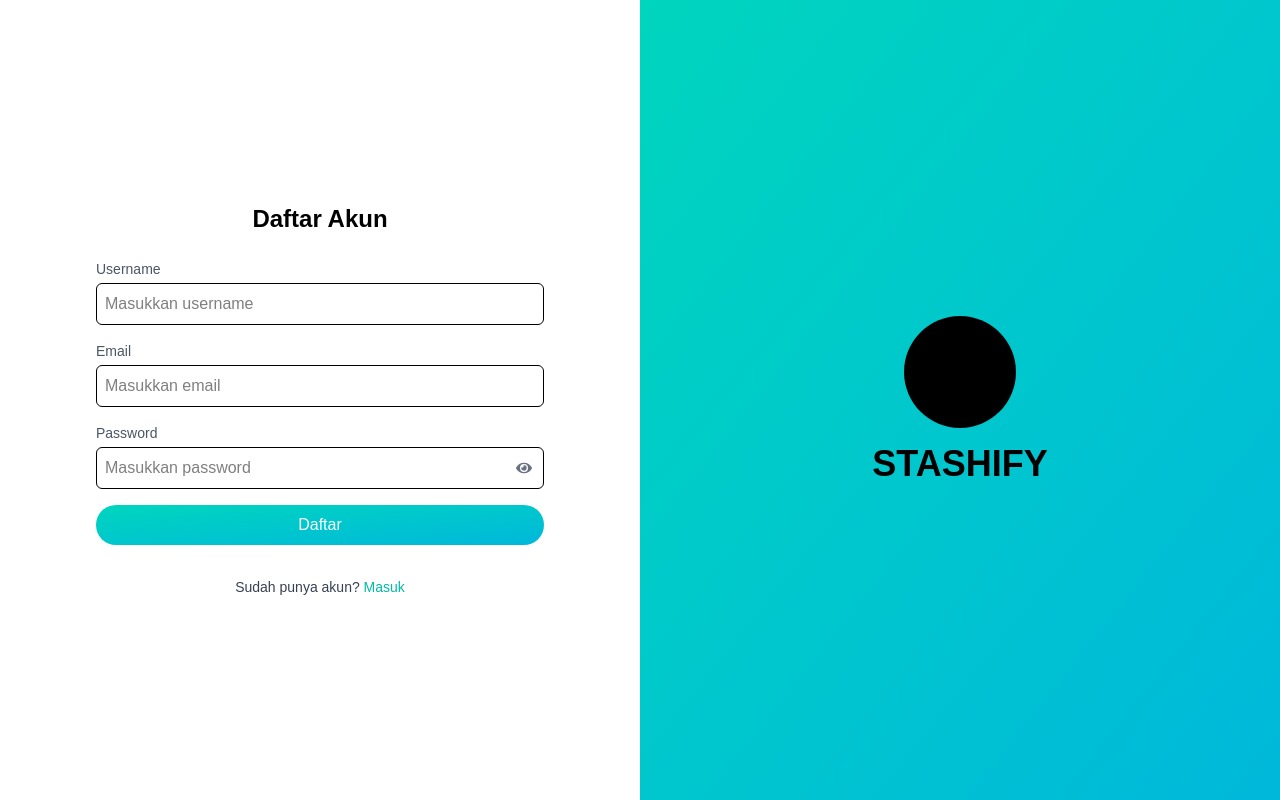
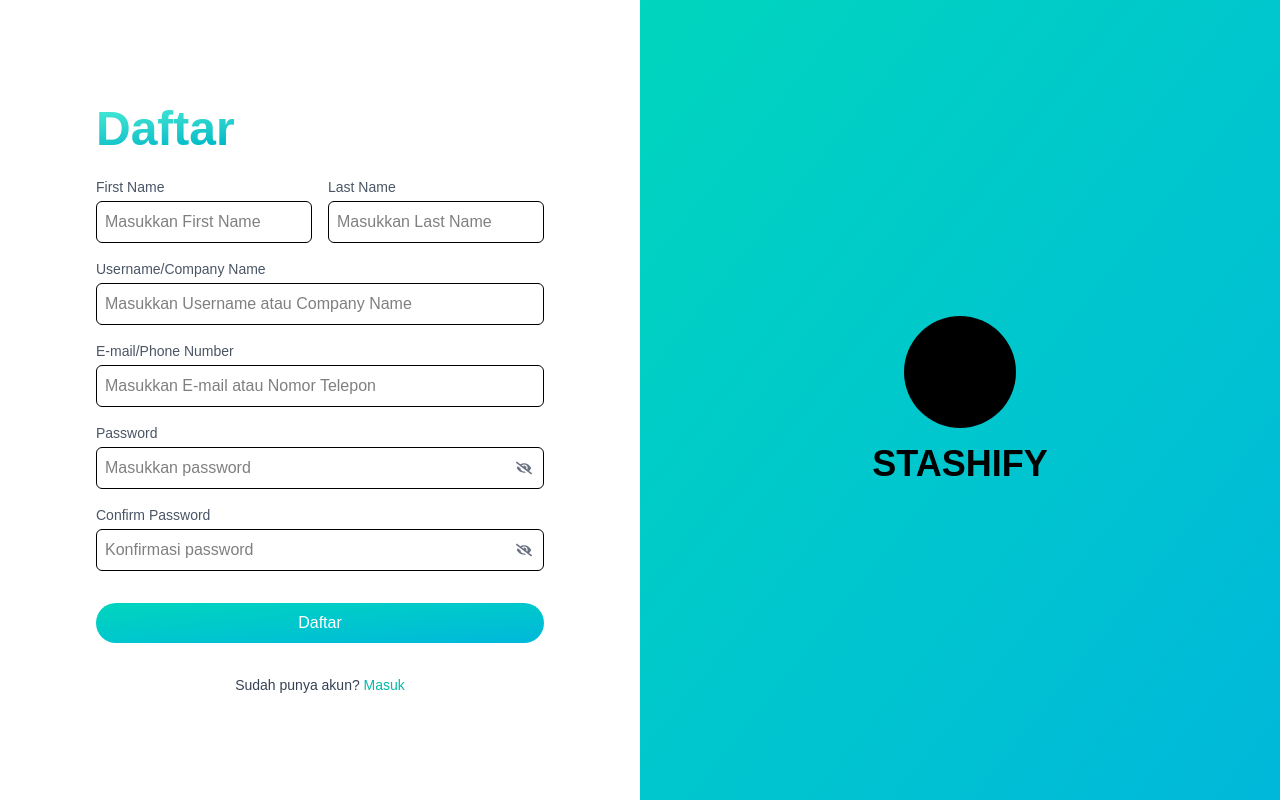
Before and after one commit to rafalino26/stashify, a Next.js app: page /register in a window 1280 px wide. Built offline with nearby package versions, Linux system fonts and the light colour scheme.

Commit message:
register and login layout edit

```diff
--- a/src/app/LoginForm.tsx
+++ b/src/app/LoginForm.tsx
@@ -19,7 +19,7 @@
       return;
     }
 
-    if (username === 'user' && password === 'password123') {
+    if (username === 'tups' && password === 'tupsgans') {
       alert('Login berhasil!');
       setError('');
     } else {
@@ -32,7 +32,7 @@
       {/* Kiri - Form Section */}
       <div className="w-1/2 flex items-center justify-center p-8">
         <div className="w-full max-w-md">
-          <h2 className="text-2xl font-bold text-black mb-6 text-center">Login Akun</h2>
+          <h2 className="text-5xl font-bold bg-gradient-to-br from-teal-300 to-cyan-600 bg-clip-text text-transparent mb-6 leading-tight">Login</h2>
 
           {error && (
             <div className="text-red-600 bg-red-100 p-2 rounded text-center mb-4">
--- a/src/app/register/component/RegisterForm.tsx
+++ b/src/app/register/component/RegisterForm.tsx
@@ -6,25 +6,48 @@
 
 export default function RegisterForm() {
   const [showPassword, setShowPassword] = useState(false);
+  const [showConfirmPassword, setShowConfirmPassword] = useState(false);
+
+  const [firstName, setFirstName] = useState("");
+  const [lastName, setLastName] = useState("");
   const [username, setUsername] = useState("");
-  const [email, setEmail] = useState("");
+  const [emailOrPhone, setEmailOrPhone] = useState("");
   const [password, setPassword] = useState("");
-  const [errors, setErrors] = useState({ username: "", email: "", password: "", terms: "" });
+  const [confirmPassword, setConfirmPassword] = useState("");
+
+  const [errors, setErrors] = useState({
+    firstName: "",
+    lastName: "",
+    username: "",
+    emailOrPhone: "",
+    password: "",
+    confirmPassword: "",
+  });
 
   const handleSubmit = (e: React.FormEvent<HTMLFormElement>) => {
     e.preventDefault();
-    let valid = true;
-    const newErrors = { username: "", email: "", password: "", terms: "" };
+    const newErrors = {
+      firstName: "",
+      lastName: "",
+      username: "",
+      emailOrPhone: "",
+      password: "",
+      confirmPassword: "",
+    };
 
-    if (!username) newErrors.username = "Username tidak boleh kosong.";
-    if (!email) newErrors.email = "Email tidak boleh kosong.";
-    if (email && !/\S+@\S+\.\S+/.test(email)) newErrors.email = "Format email tidak valid.";
-    if (!password) newErrors.password = "Password tidak boleh kosong.";
-    if (password && password.length < 8) newErrors.password = "Password minimal 8 karakter.";
+    if (!firstName) newErrors.firstName = "First name tidak boleh kosong.";
+    if (!lastName) newErrors.lastName = "Last name tidak boleh kosong.";
+    if (!username) newErrors.username = "Username atau company name wajib diisi.";
+    if (!emailOrPhone) newErrors.emailOrPhone = "Email atau nomor telepon wajib diisi.";
+    if (password.length < 8) newErrors.password = "Password minimal 8 karakter.";
+    if (password !== confirmPassword) newErrors.confirmPassword = "Konfirmasi password tidak sesuai.";
 
     setErrors(newErrors);
 
-    if (!valid) return;
+    if (Object.values(newErrors).some((err) => err !== "")) return;
+
+    // Handle registrasi di sini (API call atau logika lainnya)
+    console.log({ firstName, lastName, username, emailOrPhone, password });
   };
 
   return (
@@ -32,40 +55,69 @@
       {/* Kiri - Form Section */}
       <div className="w-1/2 flex items-center justify-center p-8">
         <div className="w-full max-w-md">
-          <h2 className="text-2xl font-bold text-black mb-6 text-center">Daftar Akun</h2>
+        <h2 className="text-5xl font-bold bg-gradient-to-br from-teal-300 to-cyan-600 bg-clip-text text-transparent mb-6">
+  Daftar
+</h2>
+
 
           <form onSubmit={handleSubmit} className="space-y-4">
-            {/* Username Field */}
+
+            {/* First Name & Last Name (Side by Side) */}
+            <div className="flex space-x-4">
+            {/* First Name */}
+            <div className="w-1/2">
+                <label className="block text-sm text-gray-600 mb-1">First Name</label>
+                <input
+                type="text"
+                value={firstName}
+                onChange={(e) => setFirstName(e.target.value)}
+                className={`w-full p-2 border rounded-md focus:ring-2 text-black focus:outline-none ${errors.firstName ? "ring-red-500" : "ring-blue-300"}`}
+                placeholder="Masukkan First Name"
+                />
+                {errors.firstName && <p className="text-red-500 text-sm mt-1">{errors.firstName}</p>}
+            </div>
+
+            {/* Last Name */}
+            <div className="w-1/2">
+                <label className="block text-sm text-gray-600 mb-1">Last Name</label>
+                <input
+                type="text"
+                value={lastName}
+                onChange={(e) => setLastName(e.target.value)}
+                className={`w-full p-2 border rounded-md focus:ring-2 text-black focus:outline-none ${errors.lastName ? "ring-red-500" : "ring-blue-300"}`}
+                placeholder="Masukkan Last Name"
+                />
+                {errors.lastName && <p className="text-red-500 text-sm mt-1">{errors.lastName}</p>}
+            </div>
+            </div>
+
+            {/* Username/Company Name */}
             <div>
-              <label className="block text-sm text-gray-600 mb-1">Username</label>
+              <label className="block text-sm text-gray-600 mb-1">Username/Company Name</label>
               <input
                 type="text"
                 value={username}
                 onChange={(e) => setUsername(e.target.value)}
-                className={`w-full p-2 border rounded-md focus:ring-2 text-black focus:outline-none ${
-                  errors.username ? "ring-red-500" : "ring-blue-300"
-                }`}
-                placeholder="Masukkan username"
+                className={`w-full p-2 border rounded-md focus:ring-2 text-black focus:outline-none ${errors.username ? "ring-red-500" : "ring-blue-300"}`}
+                placeholder="Masukkan Username atau Company Name"
               />
               {errors.username && <p className="text-red-500 text-sm mt-1">{errors.username}</p>}
             </div>
 
-            {/* Email Field */}
+            {/* Email/Phone */}
             <div>
-              <label className="block text-sm text-gray-600 mb-1">Email</label>
+              <label className="block text-sm text-gray-600 mb-1">E-mail/Phone Number</label>
               <input
-                type="email"
-                value={email}
-                onChange={(e) => setEmail(e.target.value)}
-                className={`w-full p-2 border rounded-md focus:ring-2 text-black focus:outline-none ${
-                  errors.email ? "ring-red-500" : "ring-blue-300"
-                }`}
-                placeholder="Masukkan email"
+                type="text"
+                value={emailOrPhone}
+                onChange={(e) => setEmailOrPhone(e.target.value)}
+                className={`w-full p-2 border rounded-md focus:ring-2 text-black focus:outline-none ${errors.emailOrPhone ? "ring-red-500" : "ring-blue-300"}`}
+                placeholder="Masukkan E-mail atau Nomor Telepon"
               />
-              {errors.email && <p className="text-red-500 text-sm mt-1">{errors.email}</p>}
+              {errors.emailOrPhone && <p className="text-red-500 text-sm mt-1">{errors.emailOrPhone}</p>}
             </div>
 
-            {/* Password Field */}
+            {/* Password */}
             <div>
               <label className="block text-sm text-gray-600 mb-1">Password</label>
               <div className="relative">
@@ -73,9 +125,7 @@
                   type={showPassword ? "text" : "password"}
                   value={password}
                   onChange={(e) => setPassword(e.target.value)}
-                  className={`w-full p-2 pr-10 border rounded-md focus:ring-2 text-black focus:outline-none ${
-                    errors.password ? "ring-red-500" : "ring-blue-300"
-                  }`}
+                  className={`w-full p-2 pr-10 border rounded-md focus:ring-2 text-black focus:outline-none ${errors.password ? "ring-red-500" : "ring-blue-300"}`}
                   placeholder="Masukkan password"
                 />
                 <button
@@ -83,16 +133,38 @@
                   onClick={() => setShowPassword(!showPassword)}
                   className="absolute top-1/2 transform -translate-y-1/2 right-3 text-gray-500"
                 >
-                  {showPassword ? <FaEyeSlash /> : <FaEye />}
+                  {showPassword ? <FaEye /> : <FaEyeSlash />}
                 </button>
               </div>
               {errors.password && <p className="text-red-500 text-sm mt-1">{errors.password}</p>}
             </div>
 
+            {/* Confirm Password */}
+            <div>
+              <label className="block text-sm text-gray-600 mb-1">Confirm Password</label>
+              <div className="relative">
+                <input
+                  type={showConfirmPassword ? "text" : "password"}
+                  value={confirmPassword}
+                  onChange={(e) => setConfirmPassword(e.target.value)}
+                  className={`w-full p-2 pr-10 border rounded-md focus:ring-2 text-black focus:outline-none ${errors.confirmPassword ? "ring-red-500" : "ring-blue-300"}`}
+                  placeholder="Konfirmasi password"
+                />
+                <button
+                  type="button"
+                  onClick={() => setShowConfirmPassword(!showConfirmPassword)}
+                  className="absolute top-1/2 transform -translate-y-1/2 right-3 text-gray-500"
+                >
+                  {showConfirmPassword ? <FaEye/> : <FaEyeSlash />}
+                </button>
+              </div>
+              {errors.confirmPassword && <p className="text-red-500 text-sm mt-1">{errors.confirmPassword}</p>}
+            </div>
+
             {/* Register Button */}
             <button
               type="submit"
-              className="w-full bg-gradient-to-br from-teal-400 to-cyan-500 text-white py-2 rounded-full hover:bg-blue-700"
+              className="w-full bg-gradient-to-br from-teal-400 to-cyan-500 text-white py-2 mt-4 rounded-full hover:bg-blue-700"
             >
               Daftar
             </button>
@@ -108,10 +180,7 @@
 
       {/* Kanan - Profile & Title Section */}
       <div className="w-1/2 flex flex-col items-center justify-center bg-gradient-to-br from-teal-400 to-cyan-500">
-
-        {/* Profile Circle */}
         <div className="w-28 h-28 bg-black rounded-full mb-4"></div>
-        {/* Title */}
         <h1 className="text-4xl font-bold text-black">STASHIFY</h1>
       </div>
     </div>
```
